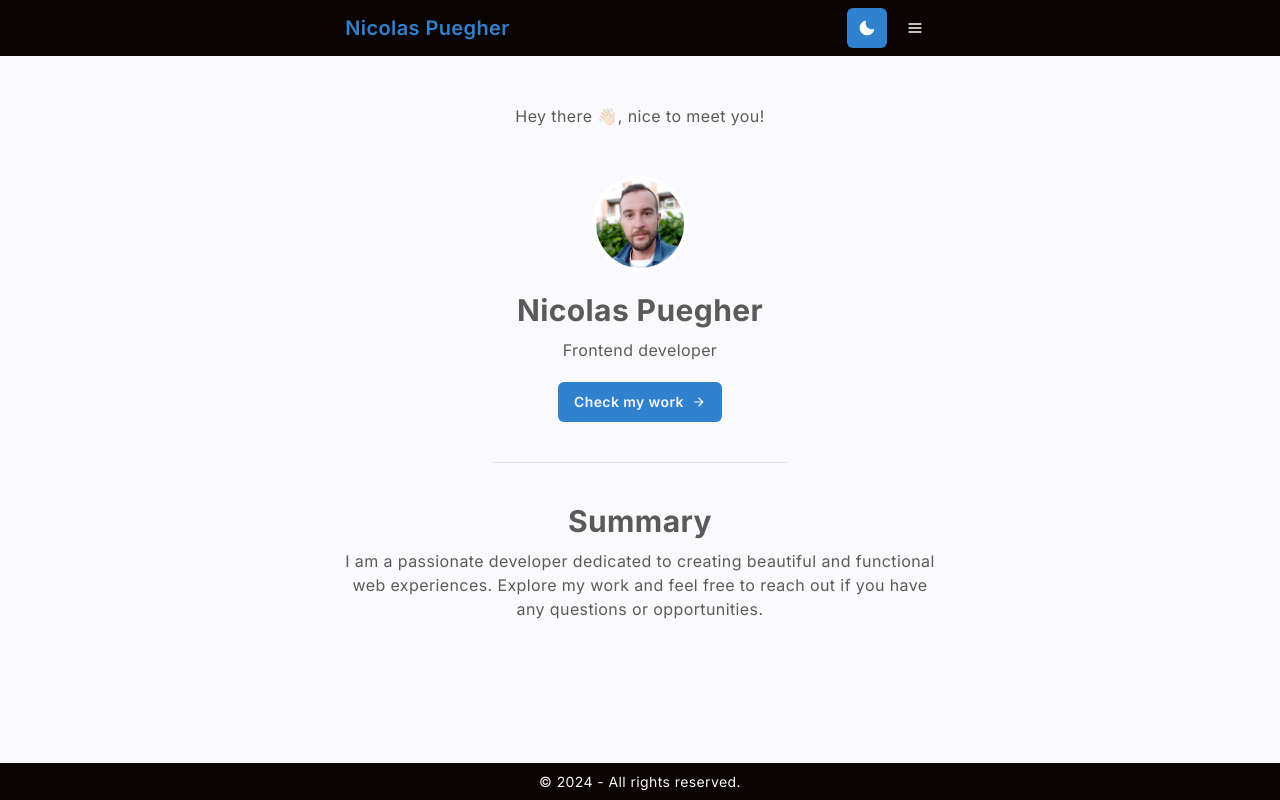
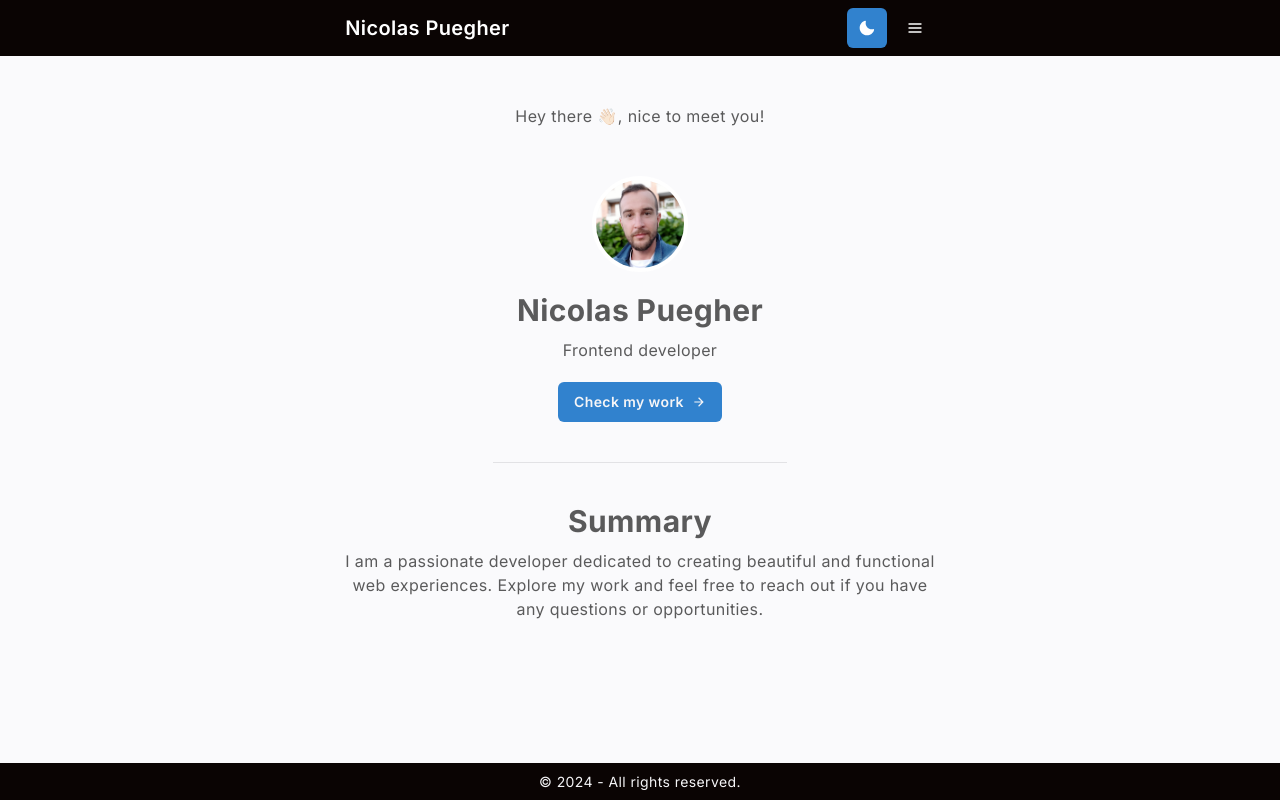
Before and after one commit to nicoPuegher/portfolio, a React (Vite) app: page / in a window 1280 px wide. Built offline with nearby package versions, Linux system fonts and the light colour scheme.

Commit message:
Update colors with new light theme in logo component

```diff
--- a/src/components/navbar/logo.jsx
+++ b/src/components/navbar/logo.jsx
@@ -15,7 +15,10 @@ export default function Logo() {
 				variant="link"
 				fontSize="xl"
 				text={developer.name}
-				color={useColorModeValue(light.textLight, dark.textLight)}
+				color={useColorModeValue(
+					light.text_light_heading,
+					dark.textLight,
+				)}
 				onClick={() => context.handleChangePage('home')}
 			/>
 		</Heading>
```
